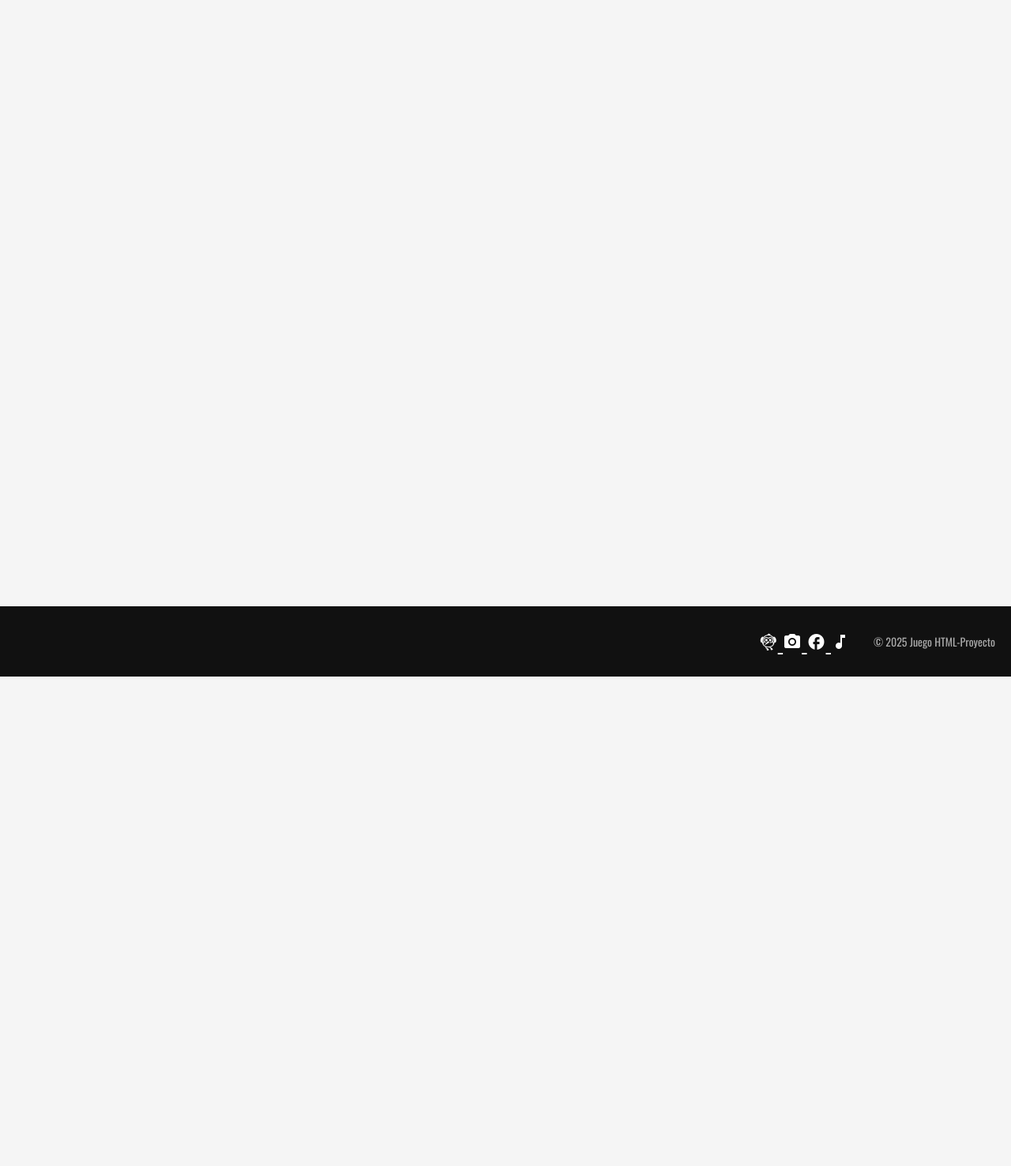
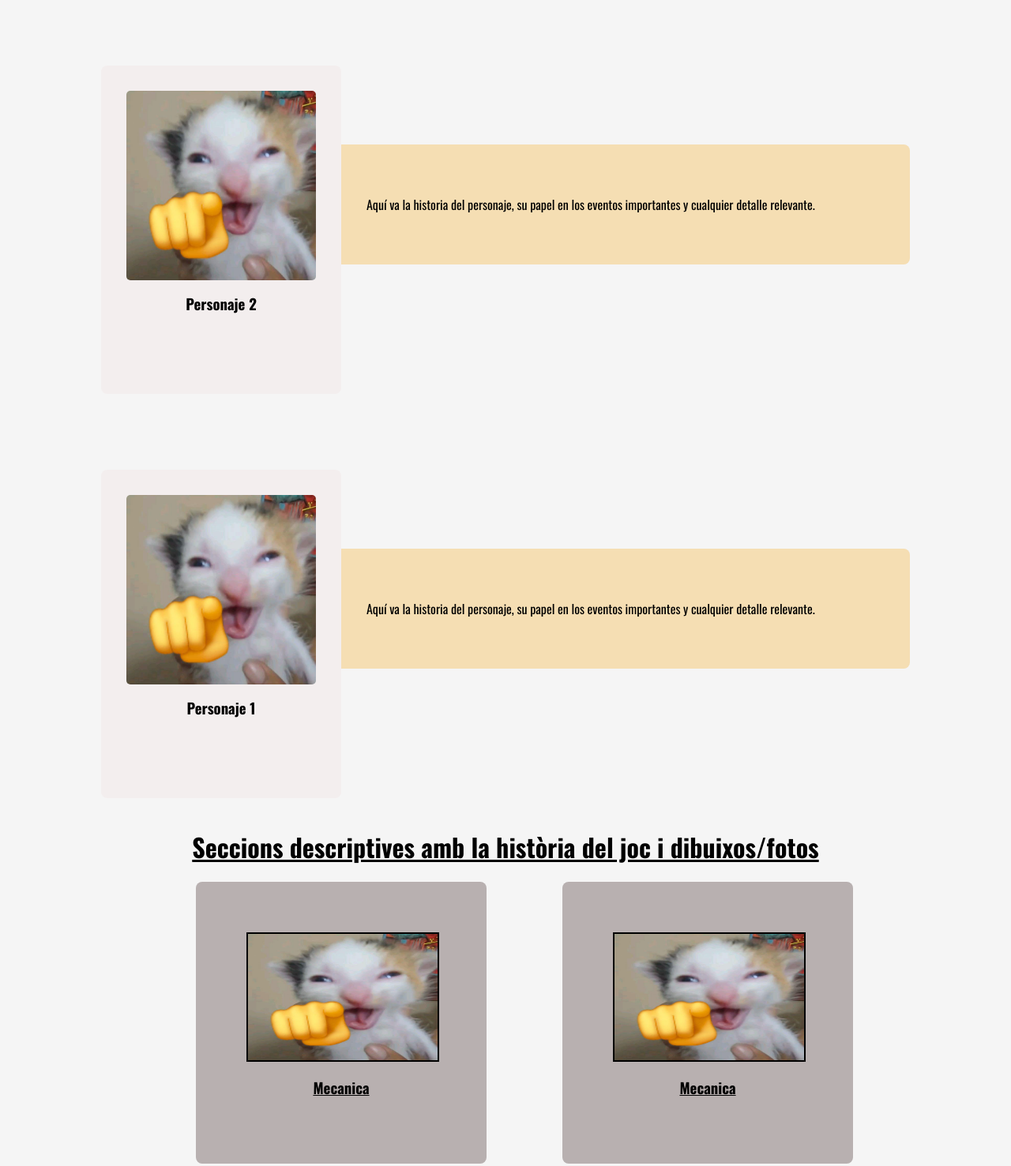
Before and after one commit to SergioAlbornoz7/Proyecto-1, a plain HTML site: page M4/historia.html in a window 1280 px wide. Shown: the part 743-2220 px from the top of the page at 79% size. Before the commit the page ends 1600 px from the top, so only its background shows below. Drawn offline with nearby package versions, Linux system fonts and the light colour scheme.

Commit message:
Apartado de historia+imagenes

```diff
--- a/M4/historia.html
+++ b/M4/historia.html
@@ -51,7 +51,81 @@
                     </div>
                 </div>
             </section>
-
+            <section id="historia1">
+                <div class="historia-conten">
+                    <div class="tarjeta2">
+                        <div class="tarjeta-inner">
+                            <div class="tarjeta-descripcion tarjeta2-front">
+                                <img src="Imagenes/prueba.jpeg" alt="Personaje 1">
+                                <h3>Personaje 2</h3>
+                            </div>
+                            <!-- Cara trasera -->
+                            <div class="tarjeta-descripcion tarjeta2-back">
+                                <img src="Imagenes/Prueba2.jpg" alt="Personaje 1 dibujo">
+                            </div>
+                        </div>
+                    </div>
+                    <div class="descripcion">
+                        <p>
+                            Aquí va la historia del personaje, su papel en los eventos
+                            importantes y cualquier detalle relevante.
+                        </p>
+                    </div>
+                </div>
+            </section>
+            <section id="historia1">
+                <div class="historia-conten">
+                    <div class="tarjeta2">
+                        <div class="tarjeta-inner">
+                            <div class="tarjeta-descripcion tarjeta2-front">
+                                <img src="Imagenes/prueba.jpeg" alt="Personaje 1">
+                                <h3>Personaje 1</h3>
+                            </div>
+                            <!-- Cara trasera -->
+                            <div class="tarjeta-descripcion tarjeta2-back">
+                                <img src="Imagenes/Prueba2.jpg" alt="Personaje 1 dibujo">
+                            </div>
+                        </div>
+                    </div>
+                    <div class="descripcion">
+                        <p>
+                            Aquí va la historia del personaje, su papel en los eventos
+                            importantes y cualquier detalle relevante.
+                        </p>
+                    </div>
+                </div>
+            </section>
+            <div class="instrucciones">
+                <h1>Seccions descriptives amb la història del joc
+                     i dibuixos/fotos
+                </h1>
+                    <section class="contenedor-mecanica">
+                        <section class="tarjeta1">
+                            <img src="Imagenes/prueba.jpeg" alt="">
+                            <h1>Mecanica</h1>
+                        </section>
+                        <section class="tarjeta1">
+                            <img src="Imagenes/prueba.jpeg" alt="">
+                            <h1>Mecanica</h1>
+                        </section>
+                        <section class="tarjeta1">
+                            <img src="Imagenes/prueba.jpeg" alt="">
+                            <h1>Mecanica</h1>
+                        </section>
+                        <section class="tarjeta1">
+                            <img src="Imagenes/prueba.jpeg" alt="">
+                            <h1>Mecanica</h1>
+                        </section>
+                        <section class="tarjeta1">
+                            <img src="Imagenes/prueba.jpeg" alt="">
+                            <h1>Mecanica</h1>
+                        </section>
+                        <section class="tarjeta1">
+                            <img src="Imagenes/prueba.jpeg" alt="">
+                            <h1>Mecanica</h1>
+                        </section>
+                    </section>
+            </div>
          </main>
 
         <footer class="footer">
--- a/M4/index.css
+++ b/M4/index.css
@@ -194,7 +194,7 @@ nav a{
   flex-direction: column;
   font-family: "Oswald", sans-serif;
   background-color: #f5f5f5;
-  height: 200vh;
+  height: 600vh;
 }
 #historia1{
   display: flex;
```
